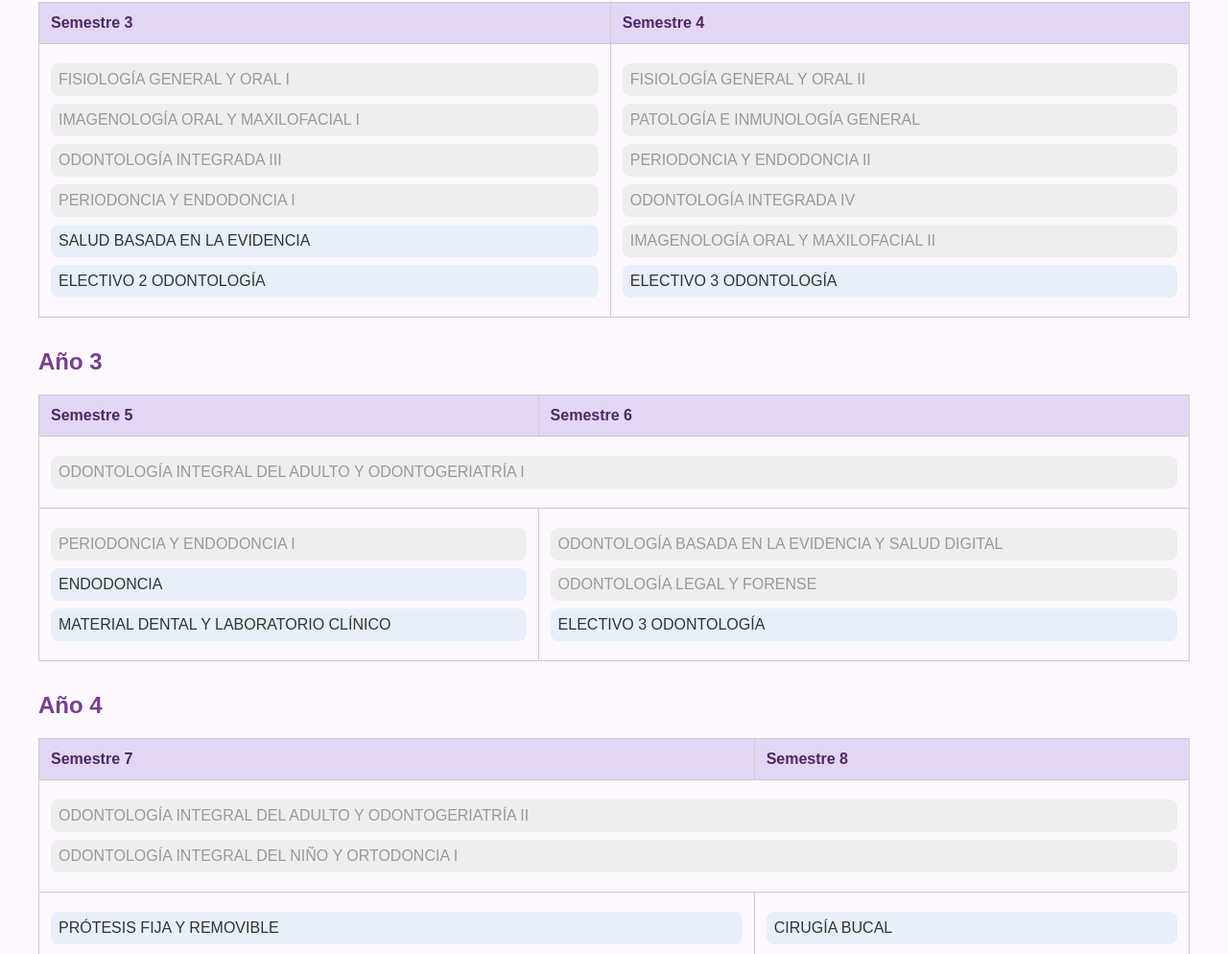
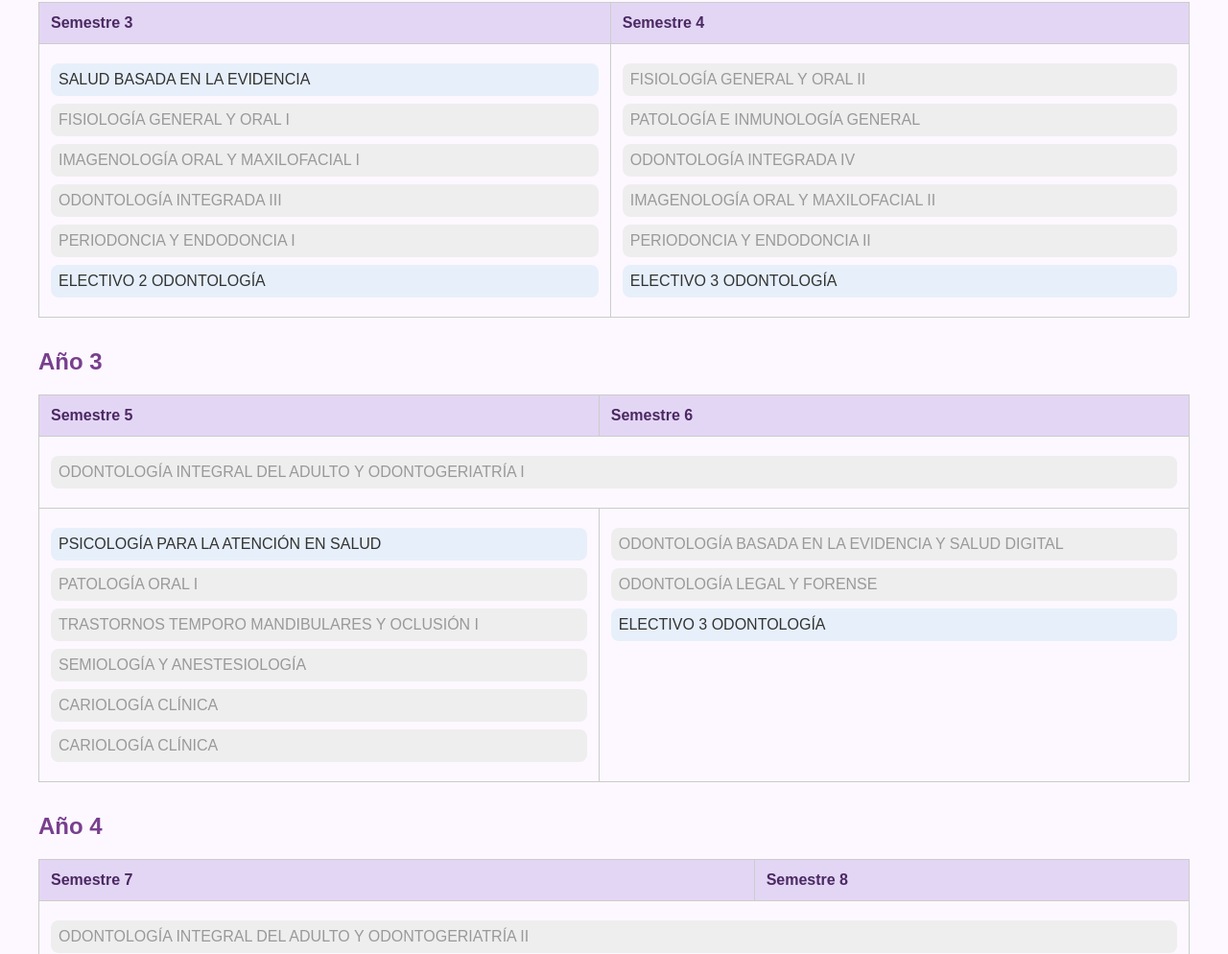
Before and after one commit to love-shott/MALASOS, a plain HTML site: page index.html in a window 1280 px wide. Shown: the part 543-1537 px from the top of the page at 96% size. Drawn offline with Linux system fonts and the light colour scheme.

Commit message:
Update index.html

```diff
--- a/index.html
+++ b/index.html
@@ -92,19 +92,19 @@
     <tbody>
       <tr>
         <td>
+          <div class="ramo">SALUD BASADA EN LA EVIDENCIA</div>
           <div class="ramo">FISIOLOGÍA GENERAL Y ORAL I</div>
           <div class="ramo">IMAGENOLOGÍA ORAL Y MAXILOFACIAL I</div>
           <div class="ramo">ODONTOLOGÍA INTEGRADA III</div>
           <div class="ramo">PERIODONCIA Y ENDODONCIA I</div>
-          <div class="ramo">SALUD BASADA EN LA EVIDENCIA</div>
           <div class="ramo">ELECTIVO 2 ODONTOLOGÍA</div>
         </td>
         <td>
           <div class="ramo">FISIOLOGÍA GENERAL Y ORAL II</div>
           <div class="ramo">PATOLOGÍA E INMUNOLOGÍA GENERAL</div>
-          <div class="ramo">PERIODONCIA Y ENDODONCIA II</div>
           <div class="ramo">ODONTOLOGÍA INTEGRADA IV</div>
           <div class="ramo">IMAGENOLOGÍA ORAL Y MAXILOFACIAL II</div>
+          <div class="ramo">PERIODONCIA Y ENDODONCIA II</div>
           <div class="ramo">ELECTIVO 3 ODONTOLOGÍA</div>
         </td>
       </tr>
@@ -128,9 +128,13 @@
       </tr>
       <tr>
         <td>
-          <div class="ramo">PERIODONCIA Y ENDODONCIA I</div>
-          <div class="ramo">ENDODONCIA</div>
-          <div class="ramo">MATERIAL DENTAL Y LABORATORIO CLÍNICO</div>
+          <div class="ramo">PSICOLOGÍA PARA LA ATENCIÓN EN SALUD</div>
+          <div class="ramo">PATOLOGÍA ORAL I</div>
+          <div class="ramo">TRASTORNOS TEMPORO MANDIBULARES Y OCLUSIÓN I</div>
+          <div class="ramo">SEMIOLOGÍA Y ANESTESIOLOGÍA</div>
+          <div class="ramo">CARIOLOGÍA CLÍNICA</div>
+          <div class="ramo">CARIOLOGÍA CLÍNICA</div>
+
         </td>
         <td>
           <div class="ramo">ODONTOLOGÍA BASADA EN LA EVIDENCIA Y SALUD DIGITAL</div>
```
